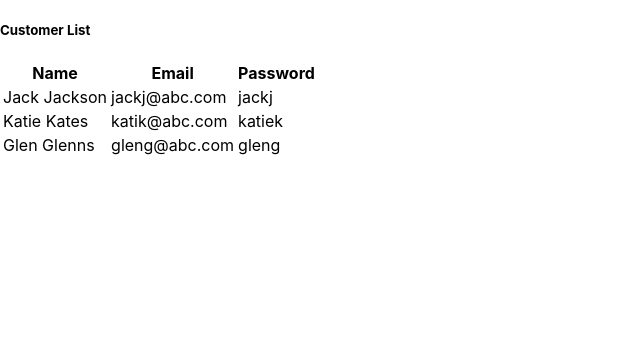
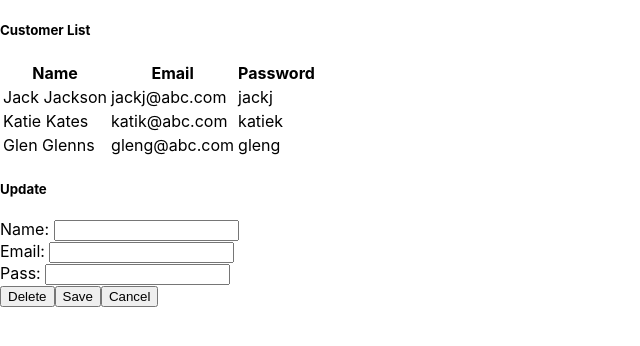
Before and after one commit to bnguerrero/Phase1_ReactProject, a React (Create React App) app in the folder front-end-app/: page / in a window 1280 px wide. Shown: the top 346 px of the page, without its empty margins (0-640 px from the left). Built offline with nearby package versions, Linux system fonts and the light colour scheme.

Commit message:
fixing update section

```diff
--- a/front-end-app/src/App.js
+++ b/front-end-app/src/App.js
@@ -1,10 +1,18 @@
+import React, {useState} from 'react';
 import './App.css';
 import customer_data from './assets/customer.json';
 import CustomerTable from './components/CustomerTabe';
+import AddCustomer from './components/AddCustomer';
+
 function App() {
+  const[customer, setCustomer] =useState([]);
+  const addCustomer = (newCustomer) => {
+    setCustomer([...CustomElementRegistry, newCustomer]);
+  };
   return (
     <div className='card-container'>
       <CustomerTable data ={customer_data}/>
+      <AddCustomer addCustomer = {addCustomer}/>
     </div>
   );
 }
--- /dev/null
+++ b/front-end-app/src/components/AddCustomer.jsx
@@ -0,0 +1,98 @@
+import React, {useState} from "react";
+
+const AddCustomer = ({AddCustomer}) => {
+    const [customerData, setCustomerData] = useState({
+        name: '',
+        email: '',
+        password: ''
+    });
+
+      // Handle input changes dynamically
+  const handleChange = (e) => {
+    const { name, value } = e.target;
+
+    // Update the state with the new input value
+    setCustomerData({
+      ...customerData,
+      [name]: value,
+    });
+  };
+
+  // Handle form submission
+  const handleSubmit = async (e) => {
+    e.preventDefault();
+
+    // Add a timestamp or any other metadata if needed
+    const submission = {
+      ...customerData,
+      addedTimestamp: new Date().toISOString(),
+    };
+
+    // Example: Call API to submit data
+    try {
+      const response = await fetch('https://api.example.com/customers', {
+        method: 'POST',
+        headers: {
+          'Content-Type': 'application/json',
+        },
+        body: JSON.stringify(submission),
+      });
+
+      if (!response.ok) {
+        throw new Error(`Error: ${response.statusText}`);
+      }
+
+      const result = await response.json();
+      console.log('Customer added successfully', result);
+
+      // Optionally clear form or handle success message
+      setCustomerData({
+        name: '',
+        email: '',
+        password: ''
+      });
+    } catch (error) {
+      console.error('Error adding customer:', error);
+    }
+  };
+
+    return (
+        <div>
+            <h5> Update</h5>
+            <form className="p-3">
+                <div className="form-group">
+                    <label htmlFor="name">Name: </label>
+                    <input
+                        type="text"
+                        className="form-control"
+                        id="name"
+                        name = "name"
+                    />
+                </div>
+                <div className="form-group">
+                <label htmlFor="email">Email: </label>
+                    <input
+                        type="text"
+                        className="form-control"
+                        id="email"
+                        name = "email"
+                    />
+                </div>
+                <div className="form-group">
+                <label htmlFor="pass">Pass: </label>
+                    <input
+                        type="text"
+                        className="form-control"
+                        id="pass"
+                        name = "pass"
+                    />
+                </div>
+                <button type="submit">Delete</button>
+                <button type="submit">Save</button>
+                <button type="submit">Cancel</button>
+            </form>
+        </div>
+    )
+}
+
+export default AddCustomer;
```
